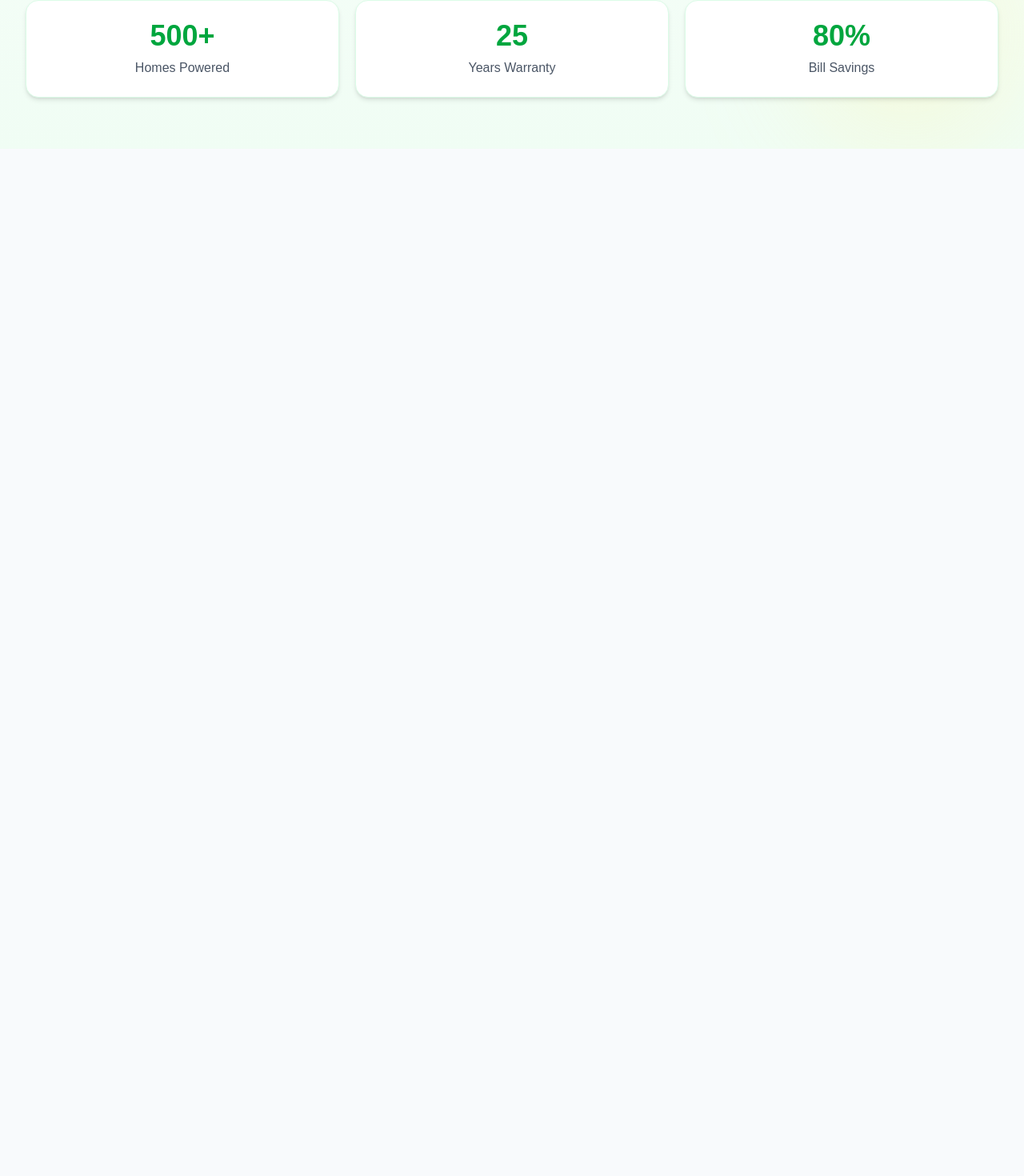
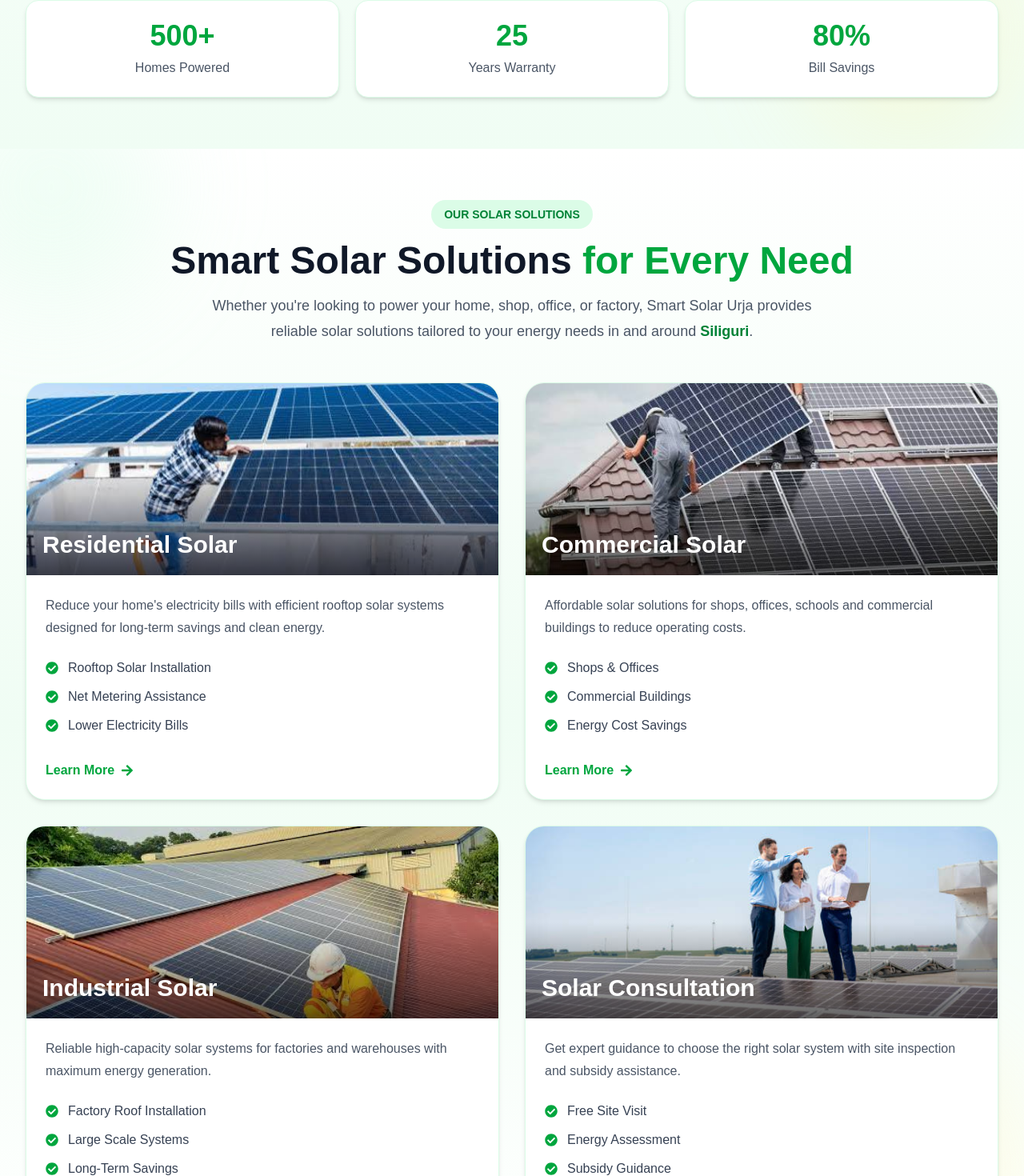
Before and after one commit to Harsh2003-oss/SuryaUrja, a Next.js app: page / in a window 1280 px wide. Shown: the part 1792-3262 px from the top of the page at 80% size. Before the commit the page ends 1978 px from the top, so only its background shows below. Built offline with nearby package versions, Linux system fonts and the light colour scheme.

Commit message:
feat:created services section

```diff
--- a/app/page.tsx
+++ b/app/page.tsx
@@ -1,6 +1,7 @@
 import Hero from "./components/Hero/Hero";
 import Navbar from "./components/Navbar/Navbar";
 import WhyChooseUs from "./components/WhyChooseUs/WhyChooseUs";
+import Services from "./services/Services";
 
 
 export default function Home() {
@@ -9,6 +10,7 @@
           <Navbar />
       <Hero />
       <WhyChooseUs />
+      <Services />
     </>
   );
 }
--- /dev/null
+++ b/app/services/ServiceCard.tsx
@@ -0,0 +1,93 @@
+"use client";
+
+import Image from "next/image";
+import { motion } from "framer-motion";
+import { FaCheckCircle, FaArrowRight } from "react-icons/fa";
+
+type ServiceCardProps = {
+  title: string;
+  image: string;
+  description: string;
+  features: string[];
+};
+
+export default function ServiceCard({
+  title,
+  image,
+  description,
+  features,
+}: ServiceCardProps) {
+  return (
+    <motion.div
+      initial={{ opacity: 0, y: 40 }}
+      whileInView={{ opacity: 1, y: 0 }}
+      transition={{ duration: 0.6 }}
+      viewport={{ once: true }}
+      whileHover={{ y: -8 }}
+      className="group overflow-hidden rounded-3xl border border-green-100 bg-white shadow-md hover:shadow-2xl transition-all duration-300"
+    >
+      {/* Image */}
+
+      <div className="relative h-60 overflow-hidden">
+        <Image
+          src={image}
+          alt={title}
+          fill
+          className="object-cover transition-transform duration-500 group-hover:scale-110"
+        />
+
+        {/* Gradient Overlay */}
+
+        <div className="absolute inset-0 bg-gradient-to-t from-black/60 via-transparent to-transparent"></div>
+
+        {/* Title */}
+
+        <h3 className="absolute bottom-5 left-5 text-3xl font-bold text-white">
+          {title}
+        </h3>
+      </div>
+
+      {/* Content */}
+
+      <div className="p-6">
+
+        <p className="text-gray-600 leading-7">
+          {description}
+        </p>
+
+        {/* Features */}
+
+        <div className="mt-6 space-y-3">
+
+          {features.map((item, index) => (
+
+            <div
+              key={index}
+              className="flex items-center gap-3"
+            >
+              <FaCheckCircle className="text-green-600" />
+
+              <span className="text-gray-700">
+                {item}
+              </span>
+
+            </div>
+
+          ))}
+
+        </div>
+
+        {/* Button */}
+
+        <button className="mt-8 flex items-center gap-2 text-green-600 font-semibold group-hover:gap-4 transition-all duration-300">
+
+          Learn More
+
+          <FaArrowRight />
+
+        </button>
+
+      </div>
+    </motion.div>
+  );
+}
--- /dev/null
+++ b/app/services/Services.tsx
@@ -0,0 +1,70 @@
+"use client";
+
+import { motion } from "framer-motion";
+import ServiceCard from "./ServiceCard";
+import { services } from "./ServicesData";
+
+export default function Services() {
+  return (
+    <section className="relative py-16 bg-gradient-to-b from-white via-green-50 to-white overflow-hidden">
+
+      {/* Background Decorations */}
+
+      <div className="absolute -top-24 -left-20 w-72 h-72 rounded-full bg-green-200/20 blur-3xl"></div>
+
+      <div className="absolute bottom-0 right-0 w-80 h-80 rounded-full bg-yellow-200/20 blur-3xl"></div>
+
+      <div className="relative max-w-7xl mx-auto px-6 lg:px-8">
+
+        {/* Section Heading */}
+
+        <motion.div
+          initial={{ opacity: 0, y: 30 }}
+          whileInView={{ opacity: 1, y: 0 }}
+          transition={{ duration: 0.6 }}
+          viewport={{ once: true }}
+          className="text-center"
+        >
+
+          <span className="inline-block rounded-full bg-green-100 px-4 py-2 text-sm font-semibold text-green-700">
+            OUR SOLAR SOLUTIONS
+          </span>
+
+          <h2 className="mt-4 text-4xl md:text-5xl font-bold text-gray-900">
+            Smart Solar Solutions
+            <span className="text-green-600">
+              {" "}for Every Need
+            </span>
+          </h2>
+
+          <p className="mt-4 max-w-3xl mx-auto text-gray-600 text-lg leading-8">
+            Whether you're looking to power your home, shop, office, or factory,
+            Smart Solar Urja provides reliable solar solutions tailored to your
+            energy needs in and around <span className="font-semibold text-green-700">Siliguri</span>.
+          </p>
+
+        </motion.div>
+
+        {/* Service Cards */}
+
+        <div className="grid lg:grid-cols-2 gap-8 mt-12">
+
+          {services.map((service, index) => (
+
+            <ServiceCard
+              key={index}
+              title={service.title}
+              image={service.image}
+              description={service.description}
+              features={service.features}
+            />
+
+          ))}
+
+        </div>
+
+      </div>
+
+    </section>
+  );
+}
--- /dev/null
+++ b/app/services/ServicesData.tsx
@@ -0,0 +1,47 @@
+export const services = [
+  {
+    title: "Residential Solar",
+    image: "/project2.jpg",
+    description:
+      "Reduce your home's electricity bills with efficient rooftop solar systems designed for long-term savings and clean energy.",
+    features: [
+      "Rooftop Solar Installation",
+      "Net Metering Assistance",
+      "Lower Electricity Bills",
+    ],
+  },
+  {
+    title: "Commercial Solar",
+    image: "/project3.jpg",
+    description:
+      "Affordable solar solutions for shops, offices, schools and commercial buildings to reduce operating costs.",
+    features: [
+      "Shops & Offices",
+      "Commercial Buildings",
+      "Energy Cost Savings",
+    ],
+  },
+  {
+    title: "Industrial Solar",
+    image: "/project1.jpg",
+    description:
+      "Reliable high-capacity solar systems for factories and warehouses with maximum energy generation.",
+    features: [
+      "Factory Roof Installation",
+      "Large Scale Systems",
+      "Long-Term Savings",
+    ],
+  },
+  {
+    title: "Solar Consultation",
+    image: "/consult.jpg",
+    description:
+      "Get expert guidance to choose the right solar system with site inspection and subsidy assistance.",
+    features: [
+      "Free Site Visit",
+      "Energy Assessment",
+      "Subsidy Guidance",
+    ],
+  },
+
+];
```
Also changed, not shown: app/services/page.tsx (deleted), public/consult.jpg (added), public/download (1).jpg (added).
